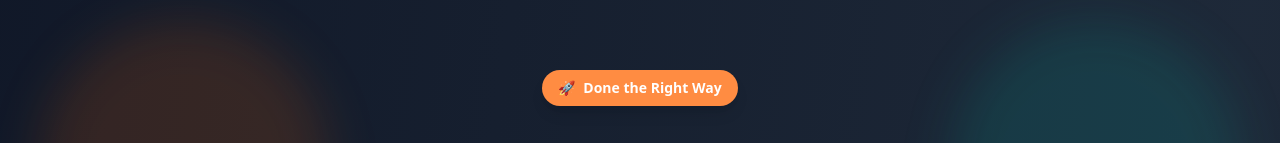
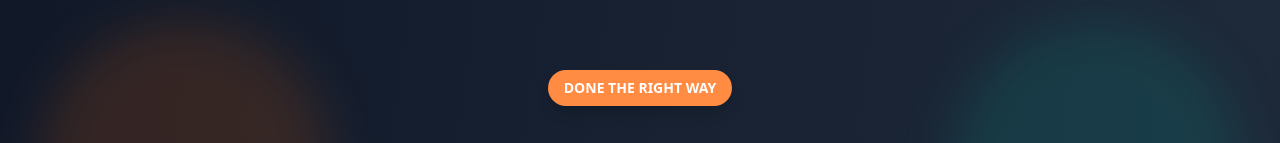
Before and after one commit to saadsrabon/thinkbeyondads, a React (Vite) app: page / in a window 1280 px wide. Shown: the part 222-365 px from the top of the page. Built offline with nearby package versions, Linux system fonts and the light colour scheme.

Commit message:
files updated

```diff
--- a/src/App.jsx
+++ b/src/App.jsx
@@ -44,8 +44,8 @@
         {/* Hero Content */}
         <div className="relative z-10 max-w-5xl mx-auto">
           {/* Badge */}
-          <div className="mb-6 inline-flex items-center px-4 py-2 rounded-full bg-bg-accent   text-white text-sm font-semibold shadow-lg">
-            <span className="mr-2">🚀</span>
+          <div className="mb-6 inline-flex items-center px-4 py-2 rounded-full bg-bg-accent uppercase   text-white text-sm font-semibold shadow-lg">
+
            Done the Right Way
           </div>
 
```
